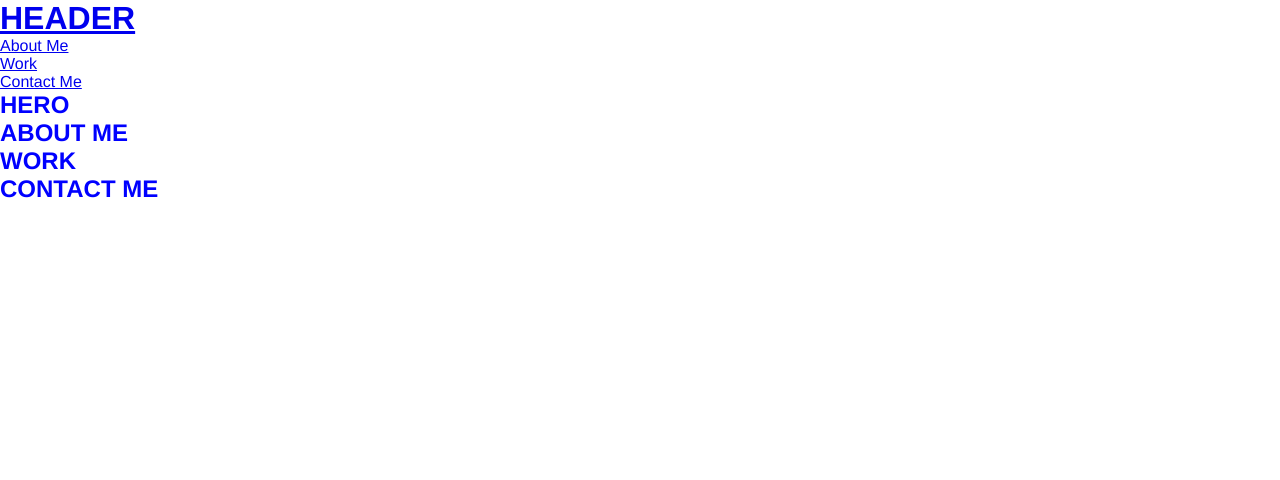
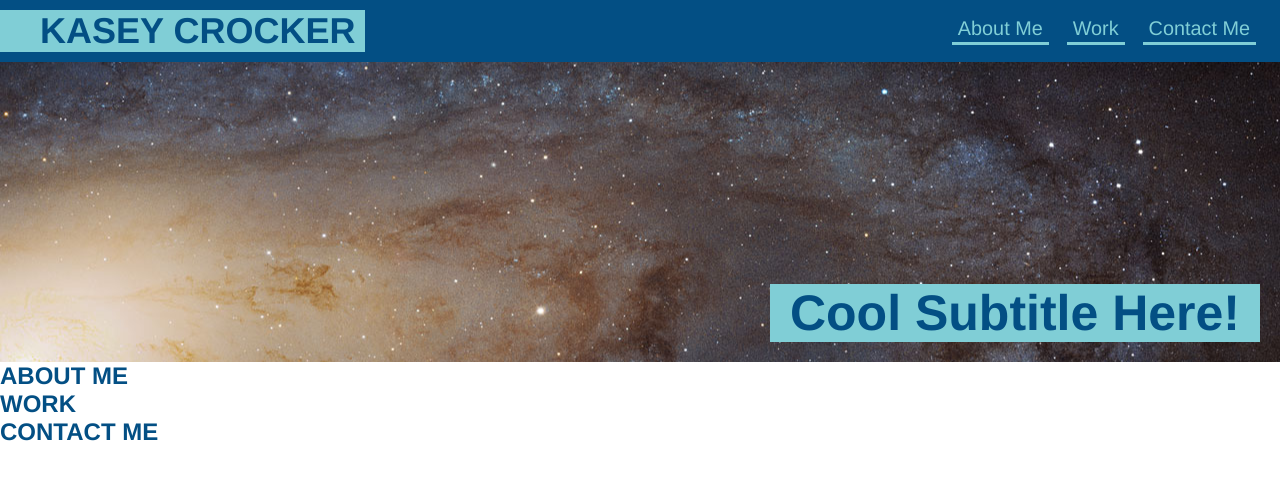
Before and after one commit to KaseyCrocker/kaseys-portfolio, a plain HTML site: page index.html in a window 1280 px wide. Drawn offline with Linux system fonts and the light colour scheme.

Commit message:
Header and Hero complete

```diff
--- a/assets/css/style.css
+++ b/assets/css/style.css
@@ -1,7 +1,7 @@
 :root {
-    --primary-color: red;
-    --secondary-color: green;
-    --tertiary-color: blue;
+    --primary-color: #92a8d1;
+    --secondary-color: #034f84;
+    --tertiary-color: #80ced6;
 }
 
 * {
@@ -11,6 +11,86 @@
   }
 
   body {
-    color: var(--tertiary-color);
+    color: var(--secondary-color);
     font-family: Helvetica, Arial, sans-serif;
   }
+
+  header {
+    padding-top: 10px;
+    padding-right: 15px;
+    padding-bottom: 10px;
+    padding-left: 0;
+    display: flex;
+    justify-content: space-between;
+    flex-wrap: wrap;
+    position: -webkit-sticky;
+    position: sticky;
+    top: 0;
+    background-color: var(--secondary-color);
+  }
+
+  header h1 {
+    font-weight: bold;
+    font-size: 36px;
+    color: var(--secondary-color);
+    background-color: var(--tertiary-color);
+    margin: 0;
+    padding-left: 40px;
+    padding-right: 10px;
+  }
+
+  header a {
+    text-decoration: none;
+    color: var(--seconday-color);
+  }
+
+  header nav {
+    margin: 7px 0;
+  }
+
+  header nav ul {
+    display: flex;
+    flex-wrap: wrap;
+    justify-content: space-between;
+    align-items: center;
+    list-style: none;
+  }
+
+    header nav ul li a {
+    padding: 5px 6px 3px 6px;
+    margin: 5px 9px 0 9px;
+    font-weight: lighter;
+    font-size: 1.55vw;
+    color: var(--tertiary-color);
+    border-bottom: solid 3px var(--tertiary-color);
+    justify-content: space-around;
+
+  }
+
+  header nav ul li a:hover {
+    background: var(--tertiary-color);
+    color: var(--secondary-color);
+    text-shadow: none;
+  }
+
+.hero {
+  background-image: url("../images/andromeda.jpg");
+  background-size: cover;
+  background-position: center;
+  display: flex;
+  justify-content: right;
+  flex-wrap: wrap;
+  align-items: flex-end;
+  background-attachment: absolute;
+  background-position: 80%;
+  width: 100%;
+  height: 300px;
+  }
+
+  .subtitle {
+    background-color: var(--tertiary-color);
+    color: var(--secondary-color);
+    margin: 20px 20px;
+    font-size: 50px;
+    padding: 0 20px;
+  }
--- a/index.html
+++ b/index.html
@@ -9,7 +9,7 @@
 <body>
   <header>
     <h1>
-        <a href="/">HEADER</a>
+        <a href="/">KASEY CROCKER</a>
     </h1>
     <nav>
         <ul>
@@ -28,8 +28,8 @@
   </header>
 
   <!-- hero/jumbotron-->
-  <section>
-    <h1>HERO</h1>
+  <section class="hero">
+    <h1 class="subtitle">Cool Subtitle Here!</h1>
   </section>
 
   <!-- "about me" section-->
```
Also changed, not shown: assets/images/andromeda.jpg (added).
